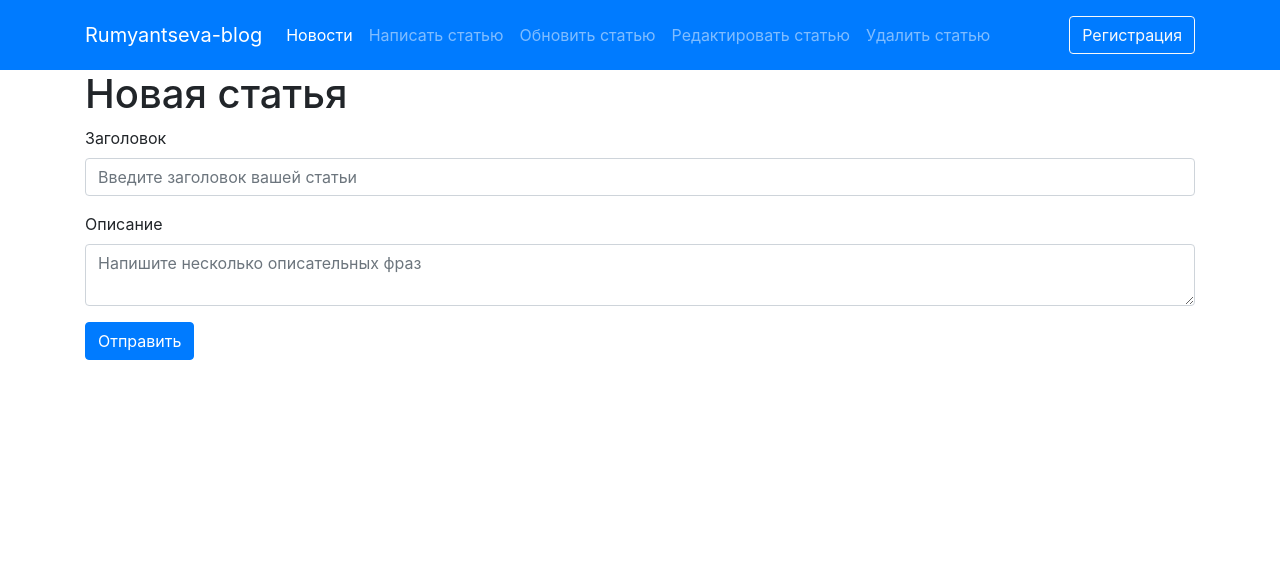
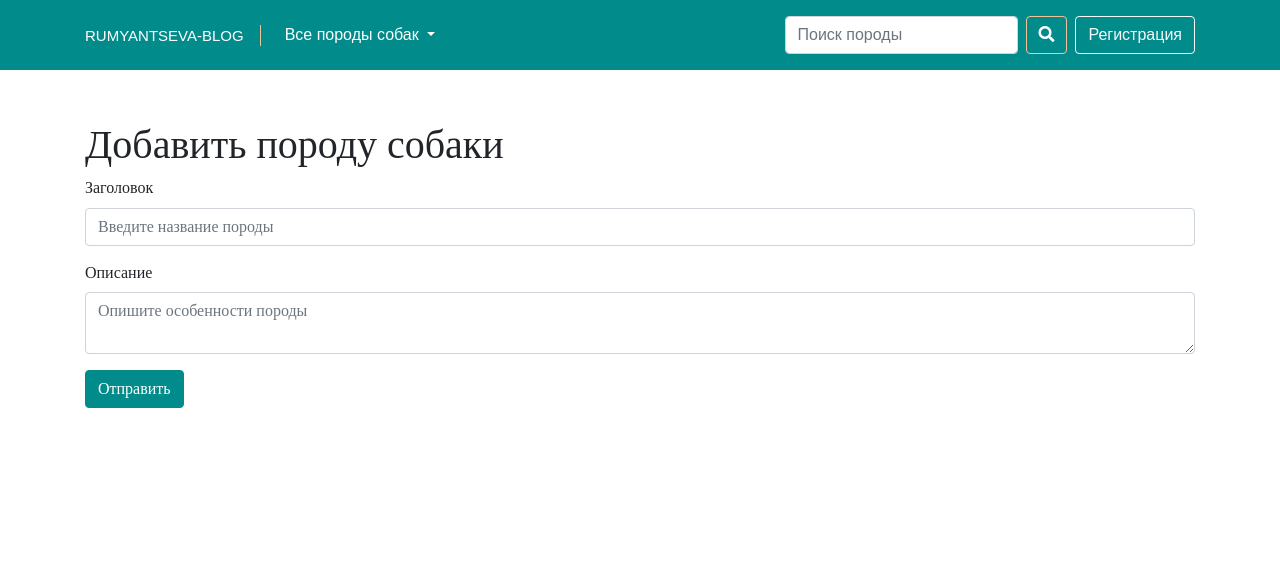
Before and after one commit to rumyantsevaT/myblog, a PHP site: page /create.php in a window 1280 px wide. Shown: the top 569 px of the page. Run offline with PHP 8.4, Linux system fonts and the light colour scheme; some libraries are stand-ins or nearby versions.

Commit message:
add style custom

```diff
--- a/create.php
+++ b/create.php
@@ -4,58 +4,71 @@
 	<!-- Required meta tags -->
 	<meta charset="utf-8">
 	<meta name="viewport" content="width=device-width, initial-scale=1, shrink-to-fit=no">
+    <title>Мой блог за 30 дней</title>
 
     <!-- Bootstrap CSS 4.1.3-->
     <link rel="stylesheet" href="https://stackpath.bootstrapcdn.com/bootstrap/4.1.3/css/bootstrap.min.css" integrity="sha384-MCw98/SFnGE8fJT3GXwEOngsV7Zt27NXFoaoApmYm81iuXoPkFOJwJ8ERdknLPMO" crossorigin="anonymous">
 
-	<title>Мой блог за 30 дней</title>
+    <!--    Custom style-->
+    <link rel="stylesheet" href="css/style.css">
+		<link rel="stylesheet" href="https://use.fontawesome.com/releases/v5.6.3/css/all.css" integrity="sha384-UHRtZLI+pbxtHCWp1t77Bi1L4ZtiqrqD80Kn4Z8NTSRyMA2Fd33n5dQ8lWUE00s/" crossorigin="anonymous">
 </head>
 <body>
-<nav class="navbar navbar-expand-lg navbar-dark bg-primary">
+<nav class="navbar navbar-expand-lg navbar-dark bg-nav-custom sticky-top">
 	<div class="container">
-        <a class="navbar-brand" href="/">Rumyantseva-blog</a>
+		<a class="navbar-brand navbar-brand-custom" href="/">Rumyantseva-blog</a>
 		<button class="navbar-toggler" type="button" data-toggle="collapse" data-target="#navbarText" aria-controls="navbarText" aria-expanded="false" aria-label="Toggle navigation">
 			<span class="navbar-toggler-icon"></span>
 		</button>
 		<div class="collapse navbar-collapse" id="navbarText">
 			<ul class="navbar-nav mr-auto">
-				<li class="nav-item active">
-					<a class="nav-link" href="/myblog.loc">Новости<span class="sr-only">(current)</span></a>
-				</li>
-				<li class="nav-item">
-					<a class="nav-link" href="create.php">Написать статью</a>
-				</li>
-				<li class="nav-item">
-					<a class="nav-link" href="update.php">Обновить статью</a>
-				</li>
-				<li class="nav-item">
-					<a class="nav-link" href="edit.php">Редактировать статью</a>
-				</li>
-				<li class="nav-item">
-					<a class="nav-link" href="delete.php">Удалить статью</a>
+				<li class="nav-item dropdown active">
+					<a class="nav-link dropdown-toggle" href="/myblog.loc" id="navbarDropdown" role="button" data-toggle="dropdown" aria-haspopup="true" aria-expanded="false">
+						Все породы собак<span class="sr-only">(current)</span>
+					</a>
+					<div class="dropdown-menu" aria-labelledby="navbarDropdown">
+						<a class="dropdown-item" href="create.php">Добавить породу</a>
+						<a class="dropdown-item" href="#">Редактировать породу</a>
+						<a class="dropdown-item" href="#">Обновить породу</a>
+						<div class="dropdown-divider"></div>
+						<a class="dropdown-item" href="#">Удалить породу</a>
+					</div>
 				</li>
 			</ul>
-            <span class="navbar-text"><button type="button" class="btn btn-outline-light">Регистрация</button></span>
 		</div>
+		<form class="form-inline my-2 my-lg-0">
+			<input class="form-control mr-sm-2" type="search" placeholder="Поиск породы" aria-label="Search">
+			<button class="btn btn-outline-success btn-outline-custom my-2 my-sm-0" type="submit"><i class="fas fa-search"></i></button>
+		</form>
+		<span class="navbar-text ml-lg-2"><button type="button" class="btn btn-outline-light">Регистрация</button></span>
 	</div><!-- /.container -->
 </nav>
+<div class="section">
     <div class="container">
         <div class="row">
             <div class="col-md-12">
-			<h1>Новая статья</h1>
+                <h1>Добавить породу собаки</h1>
                 <form action="catcher.php" method="POST">
                     <div class="form-group">
                         <label>Заголовок</label>
-                    <input name="title" type="text" class="form-control" placeholder="Введите заголовок вашей статьи">
+                        <input name="title" type="text" class="form-control" placeholder="Введите название породы">
                     </div>
                     <div class="form-group">
                         <label>Описание</label>
-                    <textarea name="text" class="form-control" placeholder="Напишите несколько описательных фраз"></textarea>
+                        <textarea name="text" class="form-control" placeholder="Опишите особенности породы"></textarea>
                     </div>
-                <button type="submit" class="btn btn-primary">Отправить</button>
+                    <button type="submit" class="btn btn-custom">Отправить</button>
                 </form>
             </div>
         </div>
     </div>
+</div>
+<!-- /.section -->
+
+<!-- Optional JavaScript -->
+<!-- jQuery first, then Popper.js, then Bootstrap JS -->
+<script src="https://code.jquery.com/jquery-3.3.1.slim.min.js" integrity="sha384-q8i/X+965DzO0rT7abK41JStQIAqVgRVzpbzo5smXKp4YfRvH+8abtTE1Pi6jizo" crossorigin="anonymous"></script>
+<script src="https://cdnjs.cloudflare.com/ajax/libs/popper.js/1.14.3/umd/popper.min.js" integrity="sha384-ZMP7rVo3mIykV+2+9J3UJ46jBk0WLaUAdn689aCwoqbBJiSnjAK/l8WvCWPIPm49" crossorigin="anonymous"></script>
+<script src="https://stackpath.bootstrapcdn.com/bootstrap/4.1.3/js/bootstrap.min.js" integrity="sha384-ChfqqxuZUCnJSK3+MXmPNIyE6ZbWh2IMqE241rYiqJxyMiZ6OW/JmZQ5stwEULTy" crossorigin="anonymous"></script>
 </body>
 </html>
--- a/css/style.css
+++ b/css/style.css
@@ -1,22 +1,45 @@
 @font-face:{
-    font-family: 'lasco';
-    src: url('../fonts/Lasco.ttf');
+    font-family: 'lasco-regular';
+    src: url('../fonts/lasco.otf');
     font-weight: 400;
+    font-style: normal;
+
+    font-family: 'lasco-bold';
+    src: url('../fonts/lasco.otf');
+    font-weight: 800;
     font-style: normal;
 }
 
 body {
+    font-family: 'lasco-regular', sans-serif;
     font-size: 16px;
+    line-height: 1.4;
     /*font-family: 'Lasco', sans-serif;*/
 }
 h2 {
     font-size: 3.8rem;
 }
-.bg-nav {
+.bg-nav-custom {
     background-color: #028b8b;
 }
-
-
+.navbar-brand-custom {
+    color: #fff;
+    border-right: 1px solid #f1c198;
+    padding: 0 1rem 0 0;
+    text-transform: uppercase;
+    font-size: 15px;
+}
+.btn-outline-custom {
+    color: #fff;
+    background-color: transparent;
+    background-image: none;
+    border-color: #f1c198;
+}
+.btn-custom {
+    color: #fff;
+    background-color: #028b8b;
+    border-color: #028b8b;
+}
 .login-page .form-outer, .register-page .form-outer {
     min-height: 100vh;
     max-width: 600px;
@@ -24,16 +47,18 @@
     padding: 20px 0;
     position: relative;
 }
-
+.section {
+    padding: 4% 0;
+    min-height: 500px;
+    font-family: "lasco-bold";
+}
 .section-main {
     background: url(../images/stuf-puppy-transp.png);
     background-color: #f7f5f8;
     /*background-size: cover;*/
     background-repeat: no-repeat;
     background-position: 50% 100%;
-    padding: 4% 0;
     height: 60vh;
-    min-height: 500px;
 }
 
 .section-main h2 span {
```
Also changed, not shown: catcher.php (+0 -31 lines), index.php (+31 -20 lines), fonts/lasco.otf (added). Lines whose indentation alone changed are shown as unchanged.
